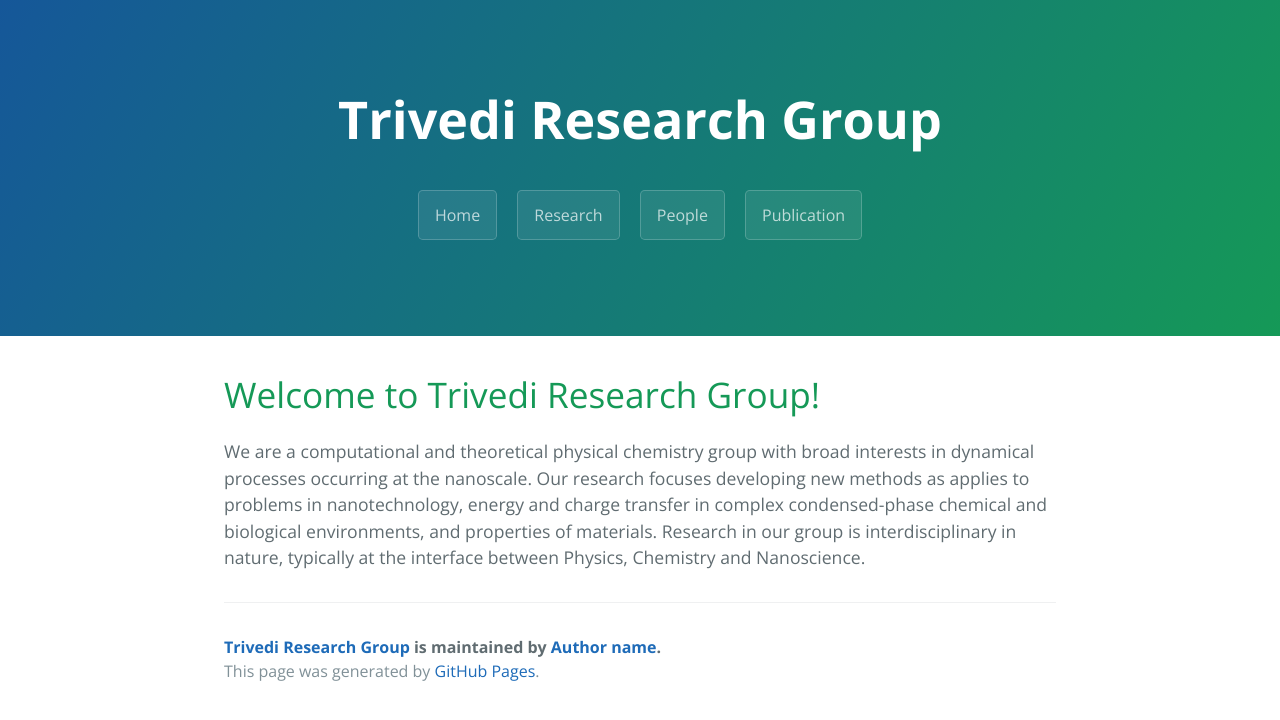
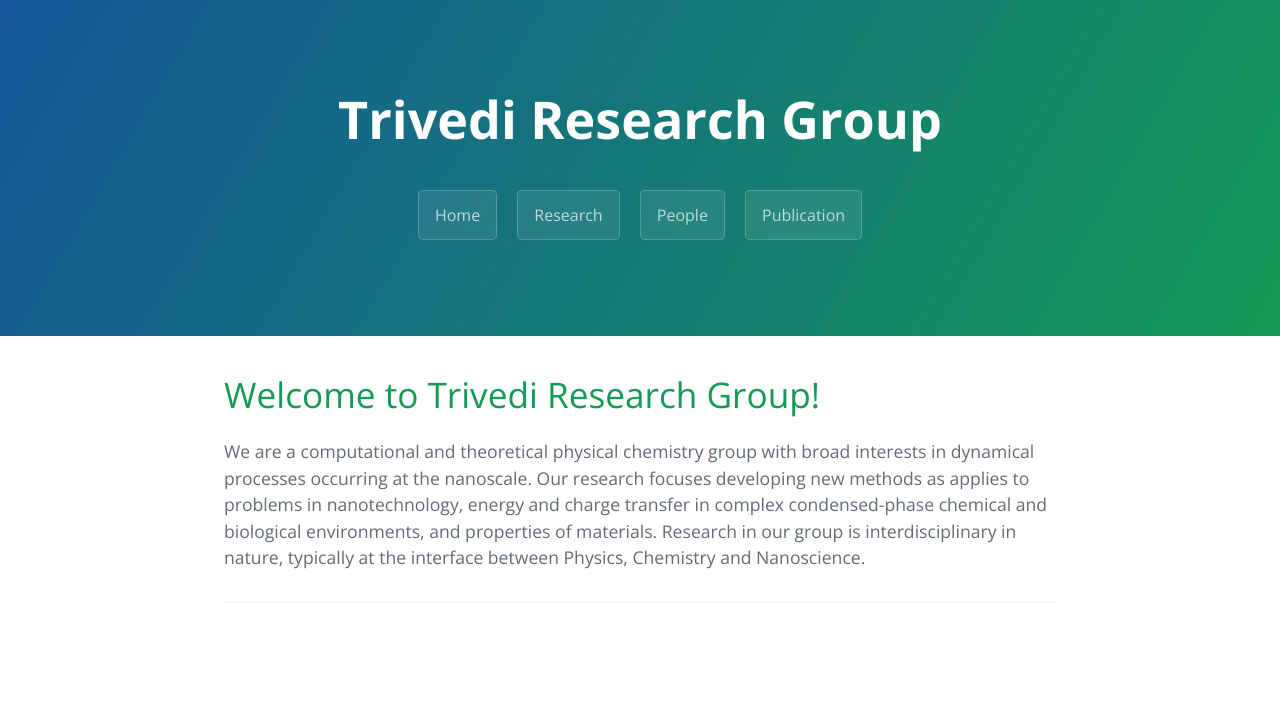
Before and after one commit to dharatrivedi/dharatrivedi.github.io, a Jekyll site: the page built from index.md, in a window 1280 px wide. Shown: the top 720 px of the page. Built offline with Jekyll 4.4.1, drawn with Linux system fonts in a browser that asks for light colours; our own code applies the rules of GitHub Pages for plain Markdown files; the list of posts is cut into pages by our own code.

Commit message:
Update page-footer.html

```diff
--- a/_includes/page-footer.html
+++ b/_includes/page-footer.html
@@ -1,4 +1,2 @@
 <footer class="site-footer">
-  <span class="site-footer-owner"><a href="{{ site.url }}">{{ site.title }}</a> is maintained by <a href="{{ site.author.url }}">{{ site.author.name }}</a>.</span>
-  <span class="site-footer-credits">This page was generated by <a href="https://pages.github.com">GitHub Pages</a>.</span>
 </footer>
```
